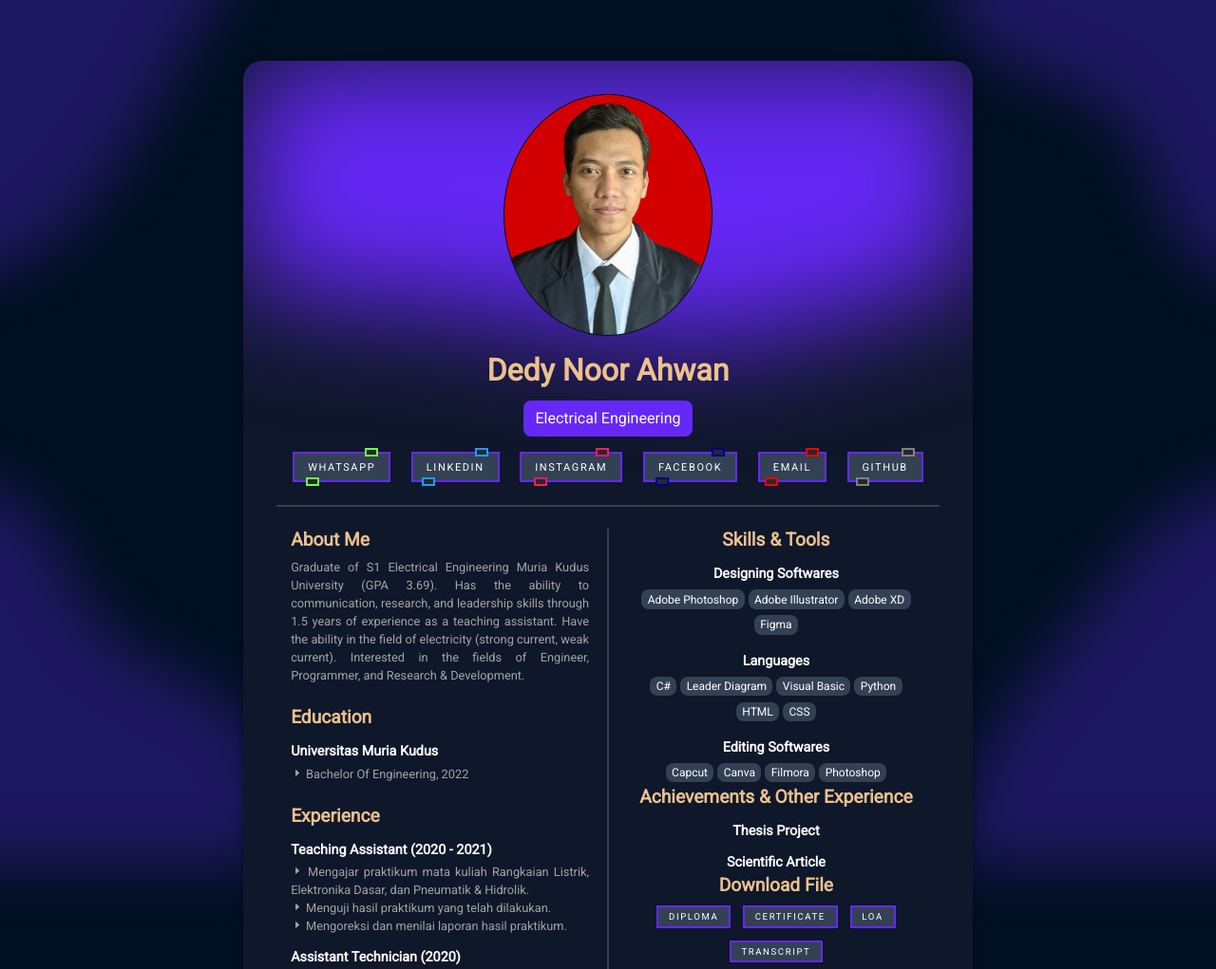
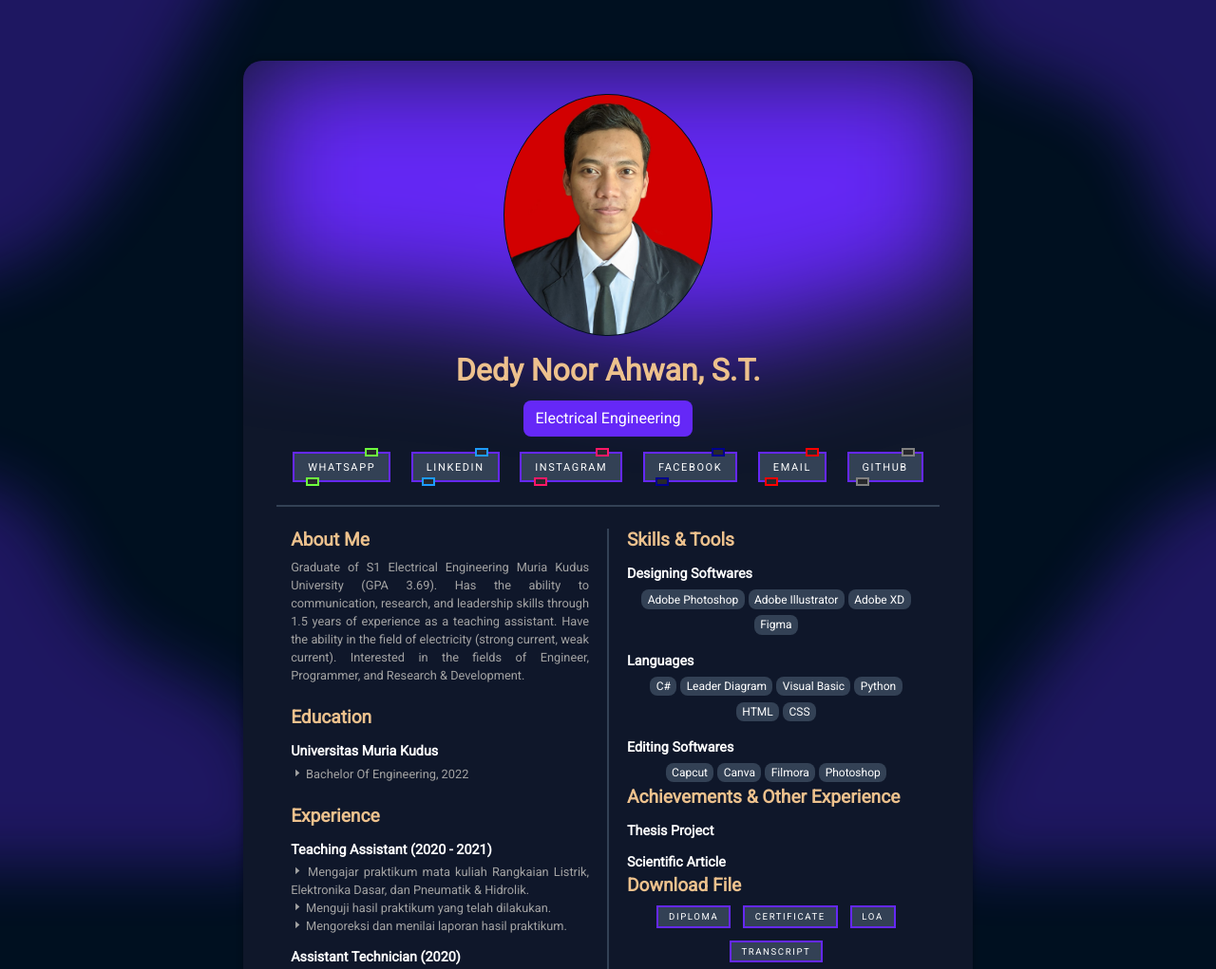
Before and after one commit to DedynA/DedyNoorAhwan-Portofolio.com, a plain HTML site: page index.html in a window 1280 px wide. Shown: the top 1021 px of the page at 95% size. Drawn offline with nearby package versions, Linux system fonts and the light colour scheme.

Commit message:
mengganti posisi

```diff
--- a/index.html
+++ b/index.html
@@ -19,7 +19,7 @@
     <div id="portofolio">
         <!-- Header -->
         <img src="./assets/photo.jpeg" alt="Profile Picture" class="photo" width="220px">
-        <h1 class="name">Dedy Noor Ahwan</h1>
+        <h1 class="name">Dedy Noor Ahwan, S.T.</h1>
         <h4 class="position">Electrical Engineering</h4>
         <!-- Contact Me ----------------------------------------------------------------------------------->
         <div class="container flex">
--- a/style.css
+++ b/style.css
@@ -98,6 +98,7 @@ body {
 }
 
 .contentBox h4 {
+    text-align: left;
     color: var(--color7);
     font-size: 1.2rem;
     margin-bottom: 0.4rem;
@@ -126,11 +127,14 @@ body {
 }
 
 h5 {
+    text-align: left;
     font-size: 0.9rem;
     margin-top: 1rem;
     margin-bottom: 0.3rem;
 }
-
+p{
+    text-align: left;
+}
 .left p {
     font-size: 0.8rem;
     display: inline;
```
